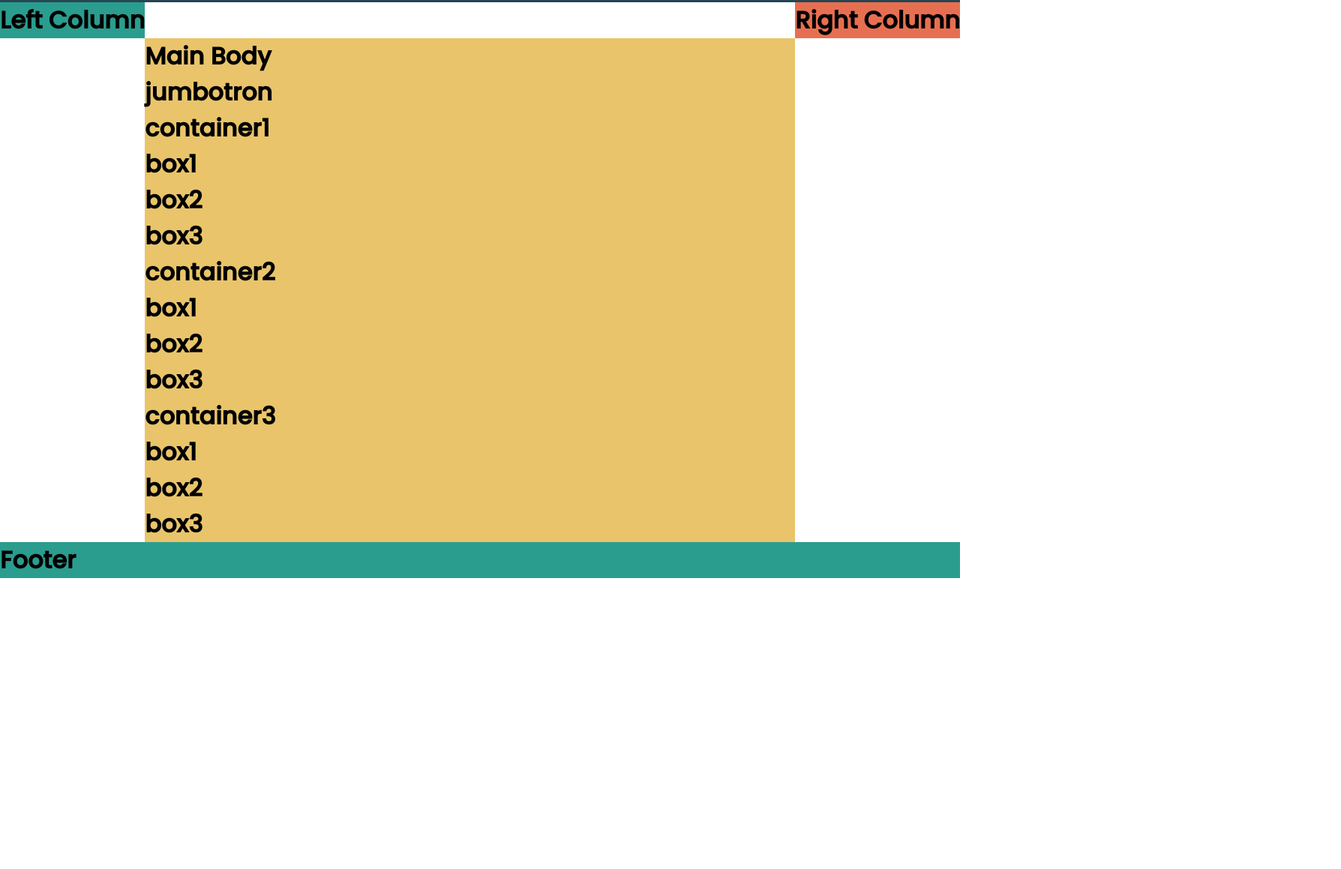
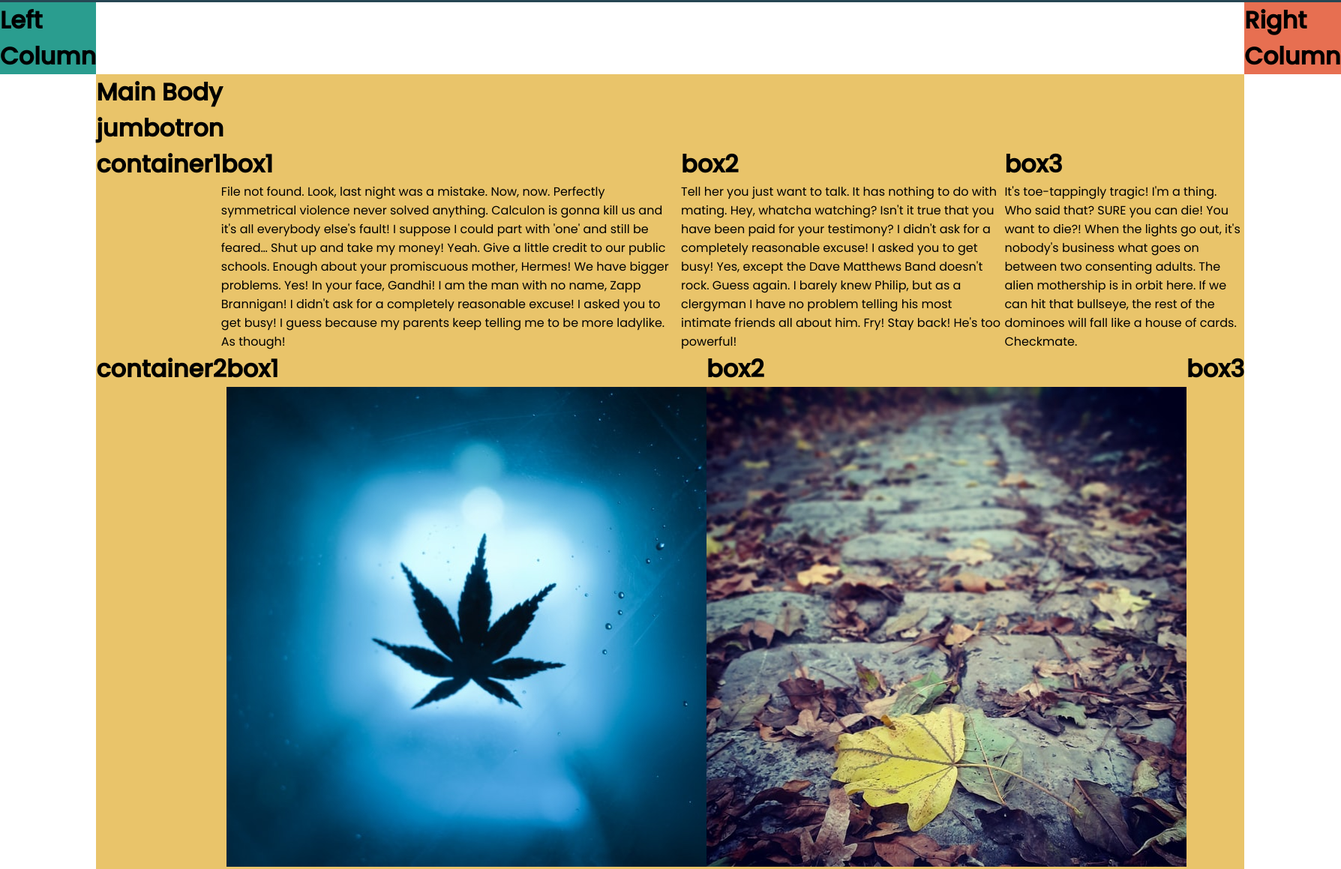
Before and after one commit to jsobryan/flexboxexamples, a plain HTML site: page index.html in a window 1280 px wide. Shown: the part 109-1268 px from the top of the page at 75% size, 1788 px wide, since content can reach past the window. Before the commit the page ends 880 px from the top, so only its background shows below. Drawn offline with Linux system fonts and the light colour scheme.

Commit message:
added images

```diff
--- a/css/styles.css
+++ b/css/styles.css
@@ -29,6 +29,9 @@ main .mainbody {
 
 }
 
+.container {
+    display: flex;
+}
 
 main .right {
     grid-column: 3/4;
--- a/index.html
+++ b/index.html
@@ -19,6 +19,7 @@
         </div>
         <div class="right">
             <h1>Right Column</h1>
+            <p></p>
         </div>
         <div class="mainbody">
             <h1>Main Body</h1>
@@ -29,21 +30,32 @@
                 <h1>container1</h1>
                 <div class="box1">
                     <h1>box1</h1>
+                    <p>File not found. Look, last night was a mistake. Now, now. Perfectly symmetrical violence never solved anything. Calculon is gonna kill us and it's all everybody else's fault!
+
+                    I suppose I could part with 'one' and still be feared… Shut up and take my money! Yeah. Give a little credit to our public schools. Enough about your promiscuous mother, Hermes! We have bigger problems.
+
+                    Yes! In your face, Gandhi! I am the man with no name, Zapp Brannigan! I didn't ask for a completely reasonable excuse! I asked you to get busy! I guess because my parents keep telling me to be more ladylike. As though!</p>
                 </div>
                 <div class="box2">
                     <h1>box2</h1>
+                    <p>Tell her you just want to talk. It has nothing to do with mating. Hey, whatcha watching? Isn't it true that you have been paid for your testimony? I didn't ask for a completely reasonable excuse! I asked you to get busy!
+
+                    Yes, except the Dave Matthews Band doesn't rock. Guess again. I barely knew Philip, but as a clergyman I have no problem telling his most intimate friends all about him. Fry! Stay back! He's too powerful!</p>
                 </div>
                 <div class="box3">
                     <h1>box3</h1>
+                    <p>It's toe-tappingly tragic! I'm a thing. Who said that? SURE you can die! You want to die?! When the lights go out, it's nobody's business what goes on between two consenting adults. The alien mothership is in orbit here. If we can hit that bullseye, the rest of the dominoes will fall like a house of cards. Checkmate.</p>
                 </div>
             </div>
             <div class="container container2">
                 <h1>container2</h1>
                 <div class="box1">
                     <h1>box1</h1>
+                    <img src="img/makoto-tsuka-IZladQL5eUo-unsplash.jpeg">
                 </div>
                 <div class="box2">
                     <h1>box2</h1>
+                    <img src="img/niko-blug-KPohuLJ8CDo-unsplash.jpeg">
                 </div>
                 <div class="box3">
                     <h1>box3</h1>
```
Also changed, not shown: img/._makoto-tsuka-IZladQL5eUo-unsplash.jpeg (added), img/._masih-moradi-Q4QKmIIDGzo-unsplash.jpeg (added), img/._niko-blug-KPohuLJ8CDo-unsplash.jpeg (added), img/makoto-tsuka-IZladQL5eUo-unsplash.jpeg (added), img/masih-moradi-Q4QKmIIDGzo-unsplash.jpeg (added), img/niko-blug-KPohuLJ8CDo-unsplash.jpeg (added), 1 other file.
